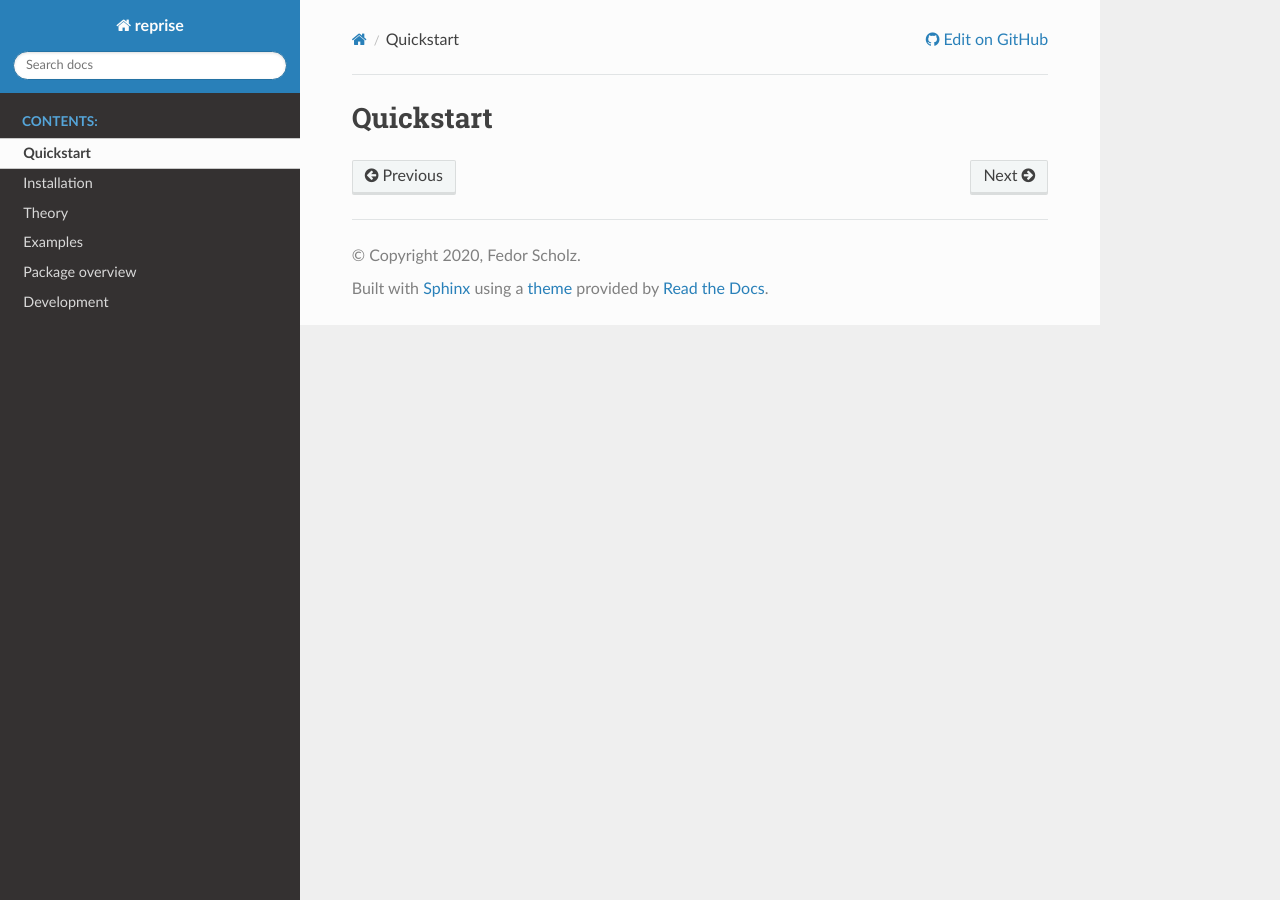
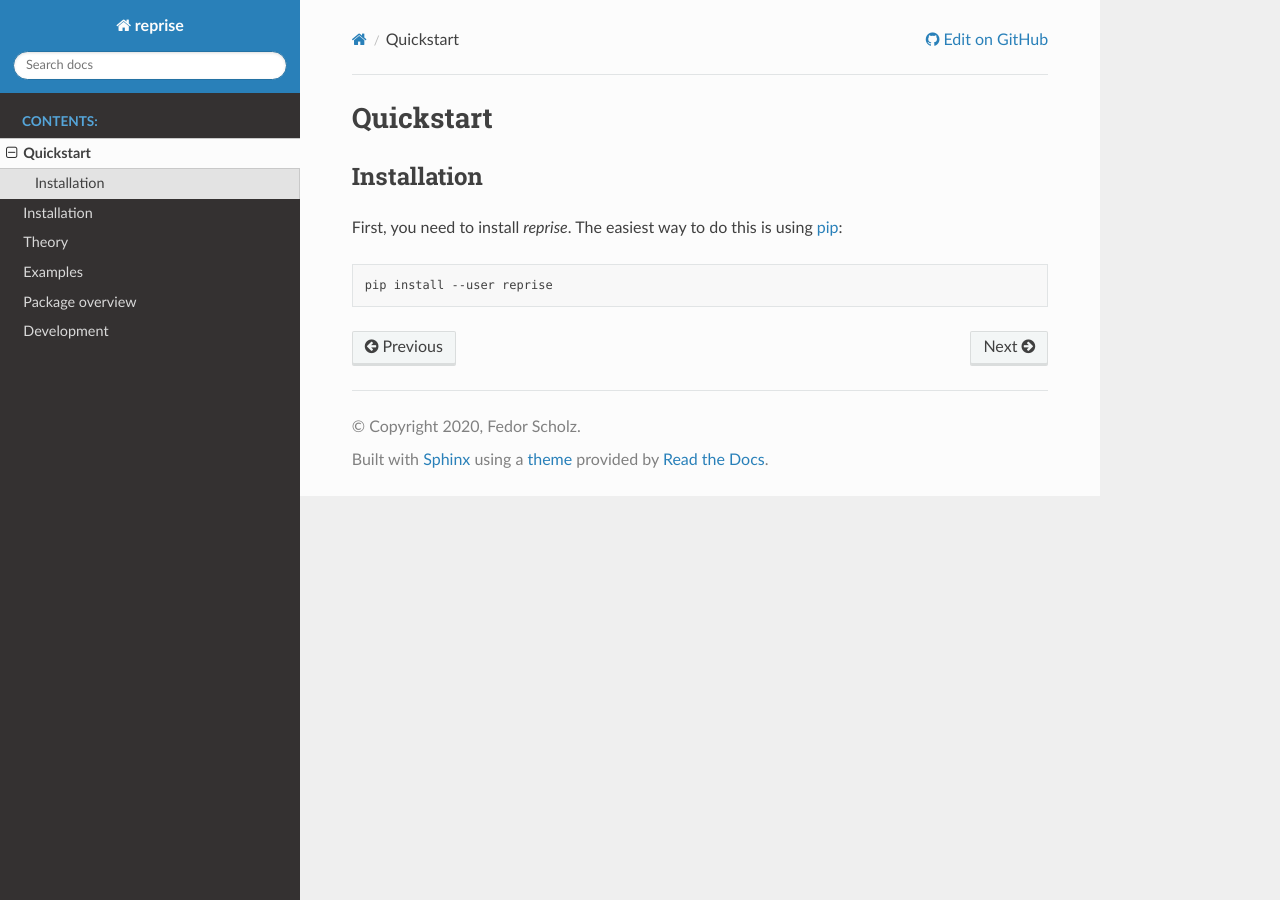
Before and after one commit to CognitiveModeling/reprise, a Sphinx documentation site: the page built from doc/source/quickstart.rst, in a window 1280 px wide. Built offline with Sphinx 7.4.7 and the Read the Docs theme 2.0.0, drawn with Linux system fonts in a browser that asks for light colours.

Commit message:
add installation subsection

```diff
--- a/doc/source/quickstart.rst
+++ b/doc/source/quickstart.rst
@@ -1,2 +1,12 @@
 Quickstart
 ==========
+
+Installation
+------------
+
+First, you need to install *reprise*. The easiest way to do this is using
+`pip <https://pip.pypa.io/en/stable/>`_:
+
+.. code:: bash
+
+    pip install --user reprise
```
